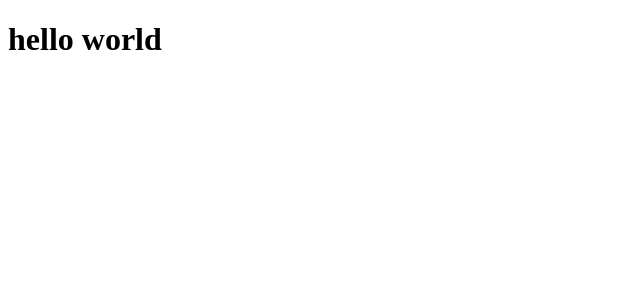
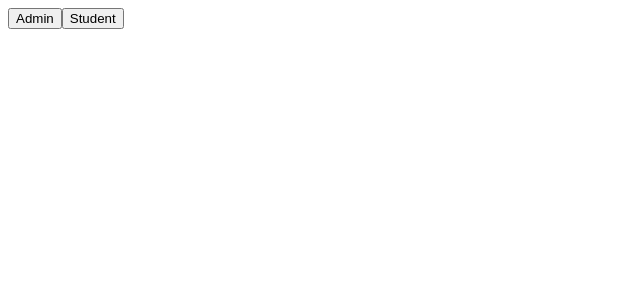
Before and after one commit to JanTheThird/event-registration-final-project, a React (Vite) app: page / in a window 1280 px wide. Shown: the top 300 px of the page, without its empty margins (0-640 px from the left). Built offline with nearby package versions, Linux system fonts and the light colour scheme.

Commit message:
feat: add temporary navigation for routes using react-router-dom.

```diff
--- a/src/App.tsx
+++ b/src/App.tsx
@@ -1,7 +1,18 @@
+import { BrowserRouter as Router, Routes, Route } from 'react-router-dom';
+import LoginPage from './pages/LoginPage';
+import { AdminPage } from './pages/admin/AdminPage';
+import { StudentPage } from './pages/student/StudentPage';
+
 function App() {
   return (
-     <h1>hello world</h1>
-  )
+    <Router>
+      <Routes>
+        <Route path="/" element={<LoginPage />} />
+        <Route path="/admin" element={<AdminPage />} />
+        <Route path="/student" element={<StudentPage />} />
+      </Routes>
+    </Router>
+  );
 }
 
-export default App
+export default App;
--- /dev/null
+++ b/src/pages/LoginPage.tsx
@@ -0,0 +1,16 @@
+import { useNavigate } from 'react-router-dom';
+import { AdminPage } from '../pages/admin/AdminPage';
+import { StudentPage } from './student/StudentPage';
+
+function LoginPage() {
+  const navigate = useNavigate();
+
+  return (
+    <div>
+      <button onClick={() => navigate('/admin')}>Admin</button>
+      <button onClick={() => navigate('/student')}>Student</button>
+    </div>
+  );
+}
+
+export default LoginPage;
--- /dev/null
+++ b/src/pages/admin/AdminPage.tsx
@@ -0,0 +1,7 @@
+export function AdminPage() {
+  return (
+    <div>
+      <h1>Admin Page</h1>
+    </div>
+  )
+}
--- /dev/null
+++ b/src/pages/student/StudentPage.tsx
@@ -0,0 +1,7 @@
+export function StudentPage() {
+  return (
+    <div>
+      <h1>Student Page</h1>
+    </div>
+  )
+}
```
